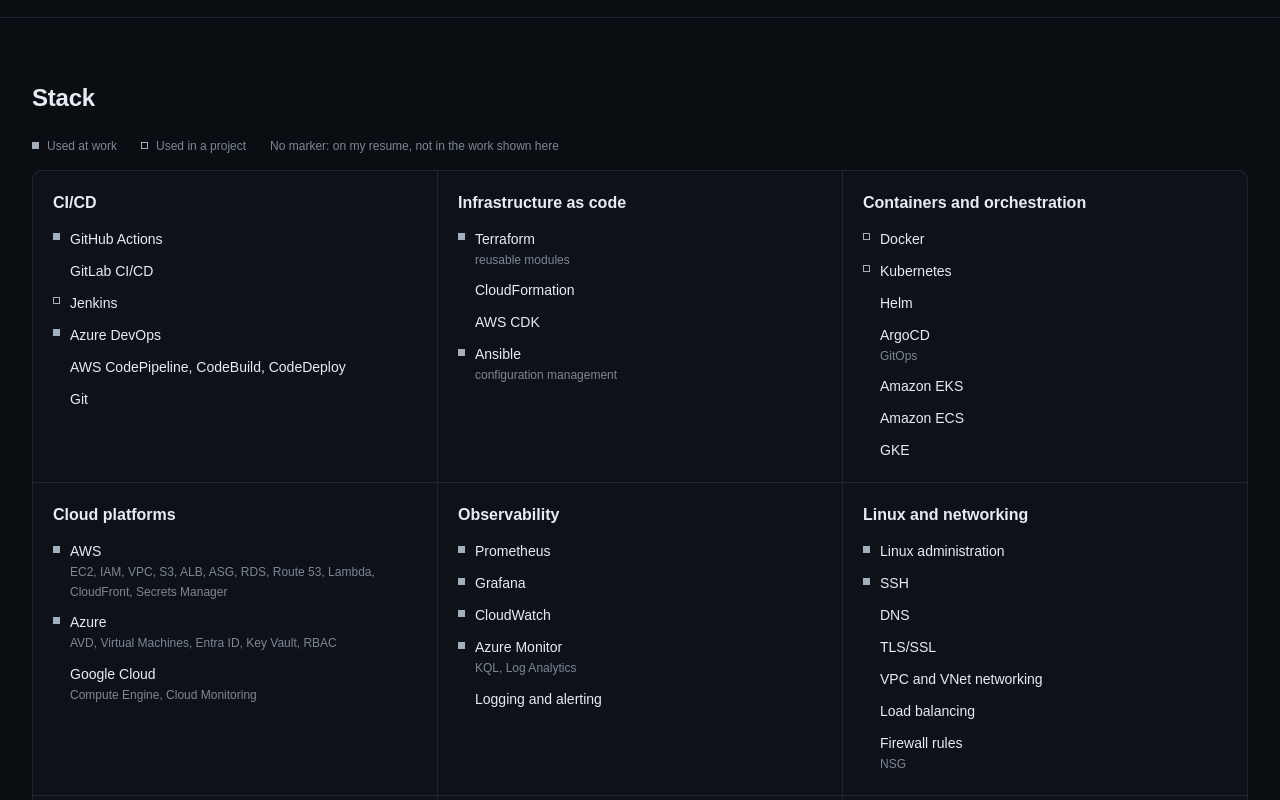
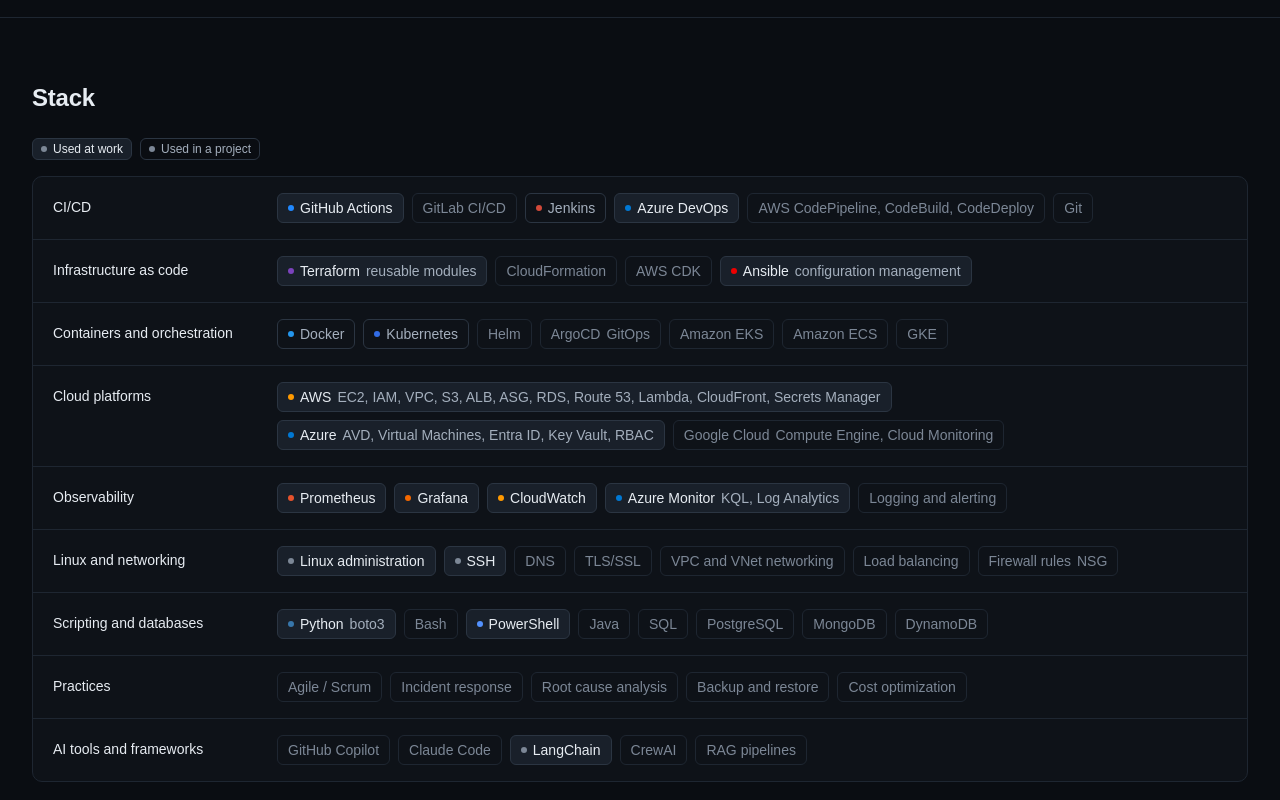
Before and after one commit to MihirBhavsar3102/portfolio, a Next.js app: page / in a window 1280 px wide. Shown: the part 2700-3500 px from the top of the page. Built offline with nearby package versions, Linux system fonts and the light colour scheme; no server answers; a web font is replaced by a local one.

Commit message:
feat: stack as tag rows — skills as chips, filled when used at work, outlined when used in a project

```diff
--- a/components/sections/stack.tsx
+++ b/components/sections/stack.tsx
@@ -1,51 +1,63 @@
 import type { Skill } from "@/types/resume";
 import { resume } from "@/lib/resume-data";
 import { evidenceLabel, skillEvidence, type Evidence } from "@/lib/stack";
+import { tech } from "@/lib/tech";
 import { Section } from "@/components/site/section";
 
-/**
- * Evidence marker: a filled square for work, a hollow one for a personal
- * project. Square and neutral so it never reads as a tech dot or as accent.
- */
-function Marker({ evidence, className = "" }: { evidence?: Evidence; className?: string }) {
-  const look = evidence === "work" ? "bg-ink-2" : evidence === "project" ? "border border-ink-2" : "";
-  return <span aria-hidden="true" className={`size-[7px] shrink-0 ${look} ${className}`} />;
+/** A chip's look by evidence: used at work is filled, a personal project outlined, the rest of the resume faint. */
+const look: Record<Evidence | "none", string> = {
+  work: "border-line-strong bg-surface-3 text-ink",
+  project: "border-line-strong text-ink-2",
+  none: "border-line text-ink-3",
+};
+
+/** The brand dot (Marks Only Rule); Ink Three for a brand with no usable colour, and in the key. */
+function Dot({ color }: { color?: string }) {
+  return (
+    <span
+      aria-hidden="true"
+      className={`size-1.5 shrink-0 rounded-full ${color ? "" : "bg-ink-3"}`}
+      style={color ? { backgroundColor: color } : undefined}
+    />
+  );
 }
 
-function SkillItem({ skill }: { skill: Skill }) {
+/** A skill as a chip. Only skills the work shows carry a dot, so the eye lands on them first. */
+function SkillChip({ skill }: { skill: Skill }) {
   const evidence = skillEvidence(skill);
   return (
-    <li data-evidence={evidence} className="flex gap-2.5">
-      <Marker evidence={evidence} className="mt-[6.5px]" />
-      <span className="min-w-0">
-        <span className="text-sm text-ink">{skill.name}</span>
-        {evidence && <span className="sr-only"> ({evidenceLabel[evidence]})</span>}
-        {skill.detail && <span className="block text-xs leading-relaxed text-ink-3">{skill.detail}</span>}
-      </span>
+    <li
+      data-evidence={evidence}
+      className={`inline-flex max-w-full flex-wrap items-center gap-x-1.5 rounded-md border px-2.5 py-1 text-sm ${look[evidence ?? "none"]}`}
+    >
+      {evidence && <Dot color={skill.tech && tech[skill.tech].color} />}
+      <span>{skill.name}</span>
+      {/* Ink Two on the filled chip: small Ink Three never goes on Surface Three. */}
+      {skill.detail && <span className={evidence === "work" ? "text-ink-2" : "text-ink-3"}>{skill.detail}</span>}
+      {evidence && <span className="sr-only"> ({evidenceLabel[evidence]})</span>}
     </li>
   );
 }
 
-/** The resume's nine skill groups as a ruled grid; markers come from the work, not from a hand-set list. */
+/** The resume's nine skill groups as hairline rows of chips; which chips stand out is derived from the work. */
 export function Stack() {
   return (
     <Section id="stack" title="Stack">
-      <ul aria-label="Key" className="flex flex-wrap gap-x-6 gap-y-2 text-xs text-ink-3">
+      <ul aria-label="Key" className="flex flex-wrap items-center gap-2 text-xs">
         {(["work", "project"] as const).map((e) => (
-          <li key={e} className="flex items-center gap-2">
-            <Marker evidence={e} />
+          <li key={e} className={`inline-flex items-center gap-1.5 rounded-md border px-2 py-0.5 ${look[e]}`}>
+            <Dot />
             {evidenceLabel[e]}
           </li>
         ))}
-        <li>No marker: on my resume, not in the work shown here</li>
       </ul>
-      <div className="mt-4 grid gap-px overflow-hidden rounded-lg border border-line bg-line sm:grid-cols-2 lg:grid-cols-3">
+      <div className="mt-4 divide-y divide-line overflow-hidden rounded-lg border border-line bg-surface-1">
         {resume.skillGroups.map((group) => (
-          <div key={group.name} className="bg-surface-1 p-5 sm:last:odd:col-span-2 lg:last:odd:col-span-1">
-            <h3 className="text-base font-semibold text-ink">{group.name}</h3>
-            <ul className="mt-3 space-y-2">
+          <div key={group.name} className="grid gap-x-8 gap-y-3 px-5 py-4 md:grid-cols-[12rem_1fr]">
+            <h3 className="pt-1 text-sm font-medium text-ink">{group.name}</h3>
+            <ul className="flex flex-wrap gap-2">
               {group.skills.map((skill) => (
-                <SkillItem key={skill.name} skill={skill} />
+                <SkillChip key={skill.name} skill={skill} />
               ))}
             </ul>
           </div>
```
Also changed, not shown: 2 other files (tests, documents, lock files or other folders).
